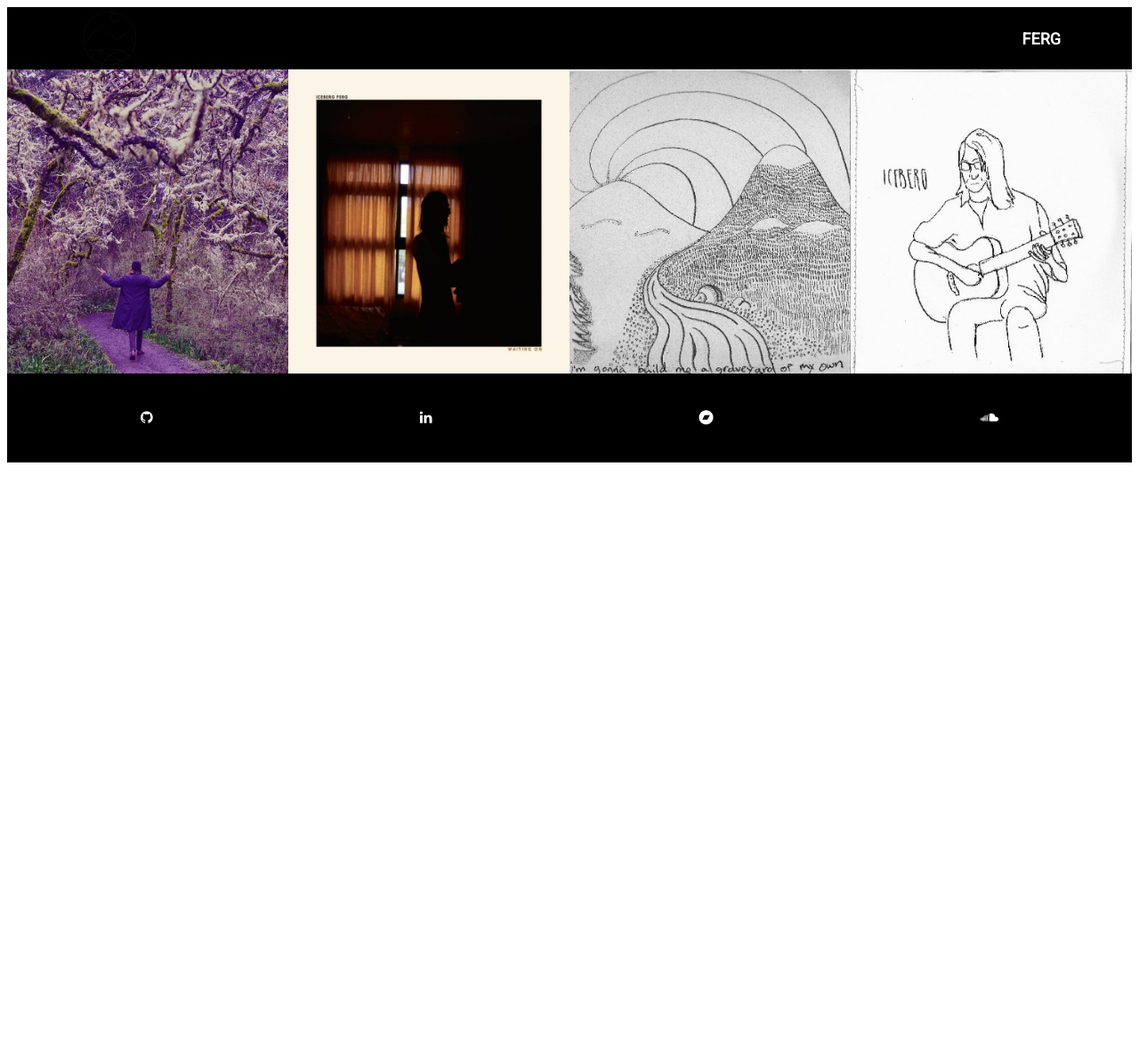
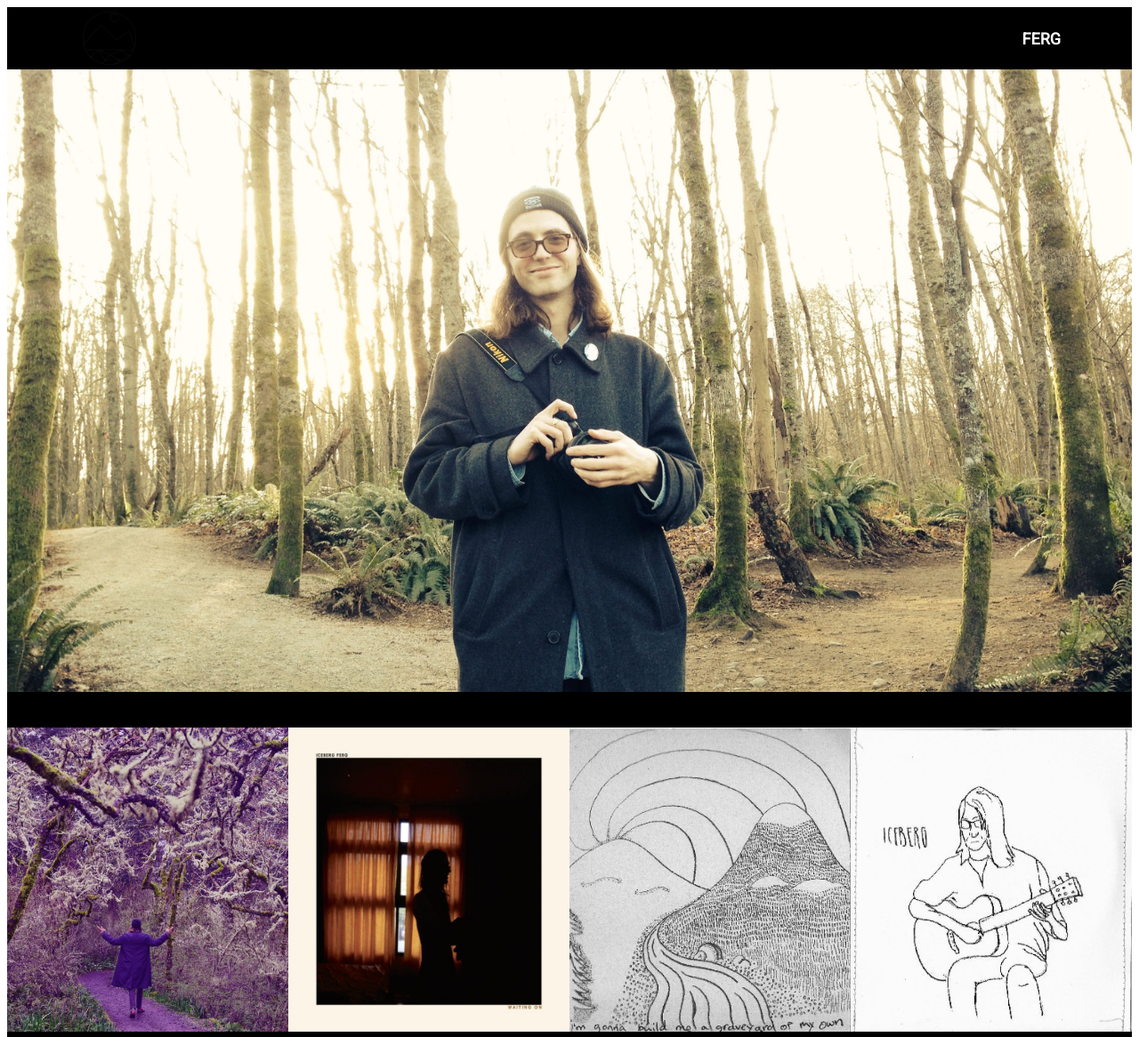
Before and after one commit to fergmac/ferg-world, a website built with webpack: page index.html in a window 1280 px wide. Shown: the top 1166 px of the page at 89% size. Before the commit the page ends 800 px from the top, so only its background shows below. Built offline with nearby package versions, Linux system fonts and the light colour scheme.

Commit message:
add divider between banner-photo and album-list

```diff
--- a/css/_main.scss
+++ b/css/_main.scss
@@ -15,12 +15,15 @@
       @content;
     }
 }
-
-
-.photo-banner {
-    height: 100%;
+.banner-photo {
+    height: 700px;
     width: 100%;
-    margin: 0 auto;
+    background: url(../images/forest-ferg.png) no-repeat center top;
+    background-size: cover;
+}
+.album-topper {
+    height: 40px;
+    background: black;
 }
 .album-list {
     display: flex;
```
